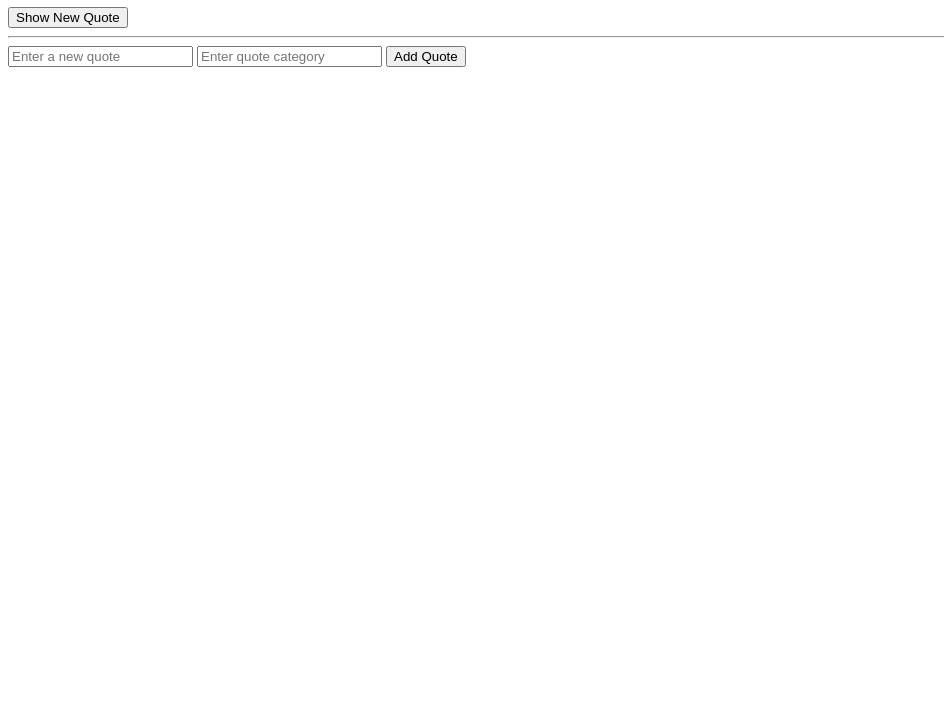
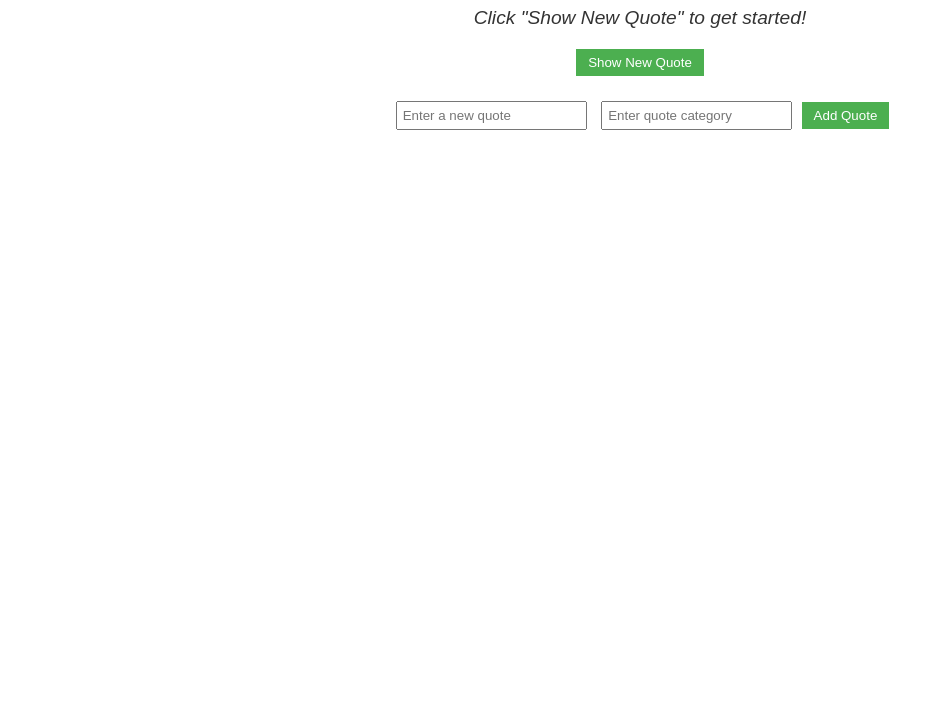
Before and after one commit to Chieftain001/alx_fe_javascript, a plain HTML site: page dom-manipulation/index.html in a window 1280 px wide. Shown: the part 73-800 px from the top of the page, without its empty margins (0-944 px from the left). Drawn offline with Linux system fonts and the light colour scheme.

Commit message:
Update index.html

```diff
--- a/dom-manipulation/index.html
+++ b/dom-manipulation/index.html
@@ -4,20 +4,41 @@
   <meta charset="UTF-8">
   <meta name="viewport" content="width=device-width, initial-scale=1.0">
   <title>Dynamic Quote Generator</title>
+  <style>
+    body {
+      font-family: Arial, sans-serif;
+      text-align: center;
+      margin: 20px;
+    }
+    #quoteDisplay {
+      margin: 20px 0;
+      font-size: 1.2em;
+      font-style: italic;
+      color: #333;
+    }
+    input {
+      padding: 5px;
+      margin: 5px;
+    }
+    button {
+      padding: 6px 12px;
+      cursor: pointer;
+      background-color: #4CAF50;
+      color: white;
+      border: none;
+    }
+    button:hover {
+      opacity: 0.9;
+    }
+  </style>
 </head>
 <body>
   <h1>Dynamic Quote Generator</h1>
 
-    <!-- Display area for quotes -->
-    <div id="quoteDisplay"></div>
-
-    <!-- Show New Quote button -->
+  <div id="quoteDisplay">Click "Show New Quote" to get started!</div>
   <button id="newQuote">Show New Quote</button>
 
-    <hr>
-
-    <!-- Add new quote form -->
-    <div>
+  <div style="margin-top: 20px;">
     <input id="newQuoteText" type="text" placeholder="Enter a new quote" />
     <input id="newQuoteCategory" type="text" placeholder="Enter quote category" />
     <button onclick="addQuote()">Add Quote</button>
```
Lines whose indentation alone changed are shown as unchanged.
